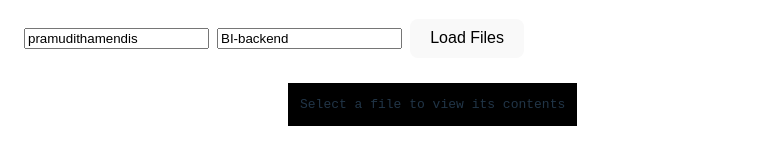
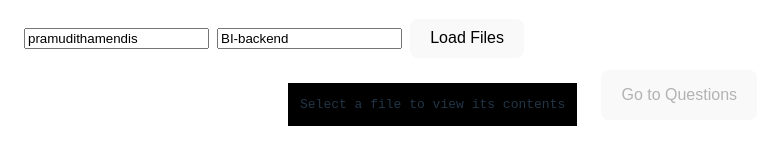
Before and after one commit to pramudithamendis/25-26J-087, a React app in the folder frontend/: page /questions/allfiles in a window 1280 px wide. Shown: the part 359-524 px from the top of the page, without its empty margins (0-776 px from the left). Built offline with nearby package versions, Linux system fonts and the light colour scheme; the HTML template or start-up script is replaced by a standard one.

Commit message:
modularising inputs further

```diff
--- a/frontend/src/Questions/QuestionsAllFiles.tsx
+++ b/frontend/src/Questions/QuestionsAllFiles.tsx
@@ -1,4 +1,5 @@
 import { useEffect, useState } from "react";
+import { useNavigate } from "react-router-dom";
 
 const API_BASE = "http://127.0.0.1:8000/api/items"; // e.g. "http://localhost:8000"
 
@@ -10,6 +11,8 @@ export default function QuestionsAllFiles() {
   const [fileContent, setFileContent] = useState("");
   const [error, setError] = useState<string | null>(null);
   const [loading, setLoading] = useState(false);
+
+  const navigate = useNavigate();
 
   async function loadFiles() {
     setError(null);
@@ -103,6 +106,17 @@ export default function QuestionsAllFiles() {
         >
           {fileContent || "Select a file to view its contents"}
         </pre>
+        <button
+          style={{ height: "50px" }}
+          disabled={!selectedFile}
+          onClick={() =>
+            navigate("/questions/ask", {
+              state: { username, repoName: reponame, filename: selectedFile },
+            })
+          }
+        >
+          Go to Questions
+        </button>
       </div>
     </div>
   );
--- a/frontend/src/Questions/QuestionsAsk.tsx
+++ b/frontend/src/Questions/QuestionsAsk.tsx
@@ -1,6 +1,7 @@
 // src/App.tsx
 import React, { useState, useEffect } from "react";
 import axios from "axios";
+import { useLocation } from "react-router-dom";
 
 const API_BASE = "http://127.0.0.1:8000/api/items";
 
@@ -9,9 +10,13 @@ interface AskResponse {
 }
 
 const QuestionsAsk: React.FC = () => {
-  const [username, setUsername] = useState("pramudithamendis");
-  const [repoName, setRepoName] = useState("BI-backend");
-  const [filename, setFilename] = useState("db.js");
+  const location = useLocation();
+  const state = location.state as { username: string; repoName: string; filename: string } | undefined;
+
+  const [username, setUsername] = useState(state?.username || "pramudithamendis");
+  const [repoName, setRepoName] = useState(state?.repoName || "BI-backend");
+  const [filename, setFilename] = useState(state?.filename || "db.js");
+
   const [folder, setFolder] = useState(`./uploads/repos/${username}/${repoName}`);
   const [questions, setQuestions] = useState<string | null>(null);
   const [loading, setLoading] = useState(false);
```
